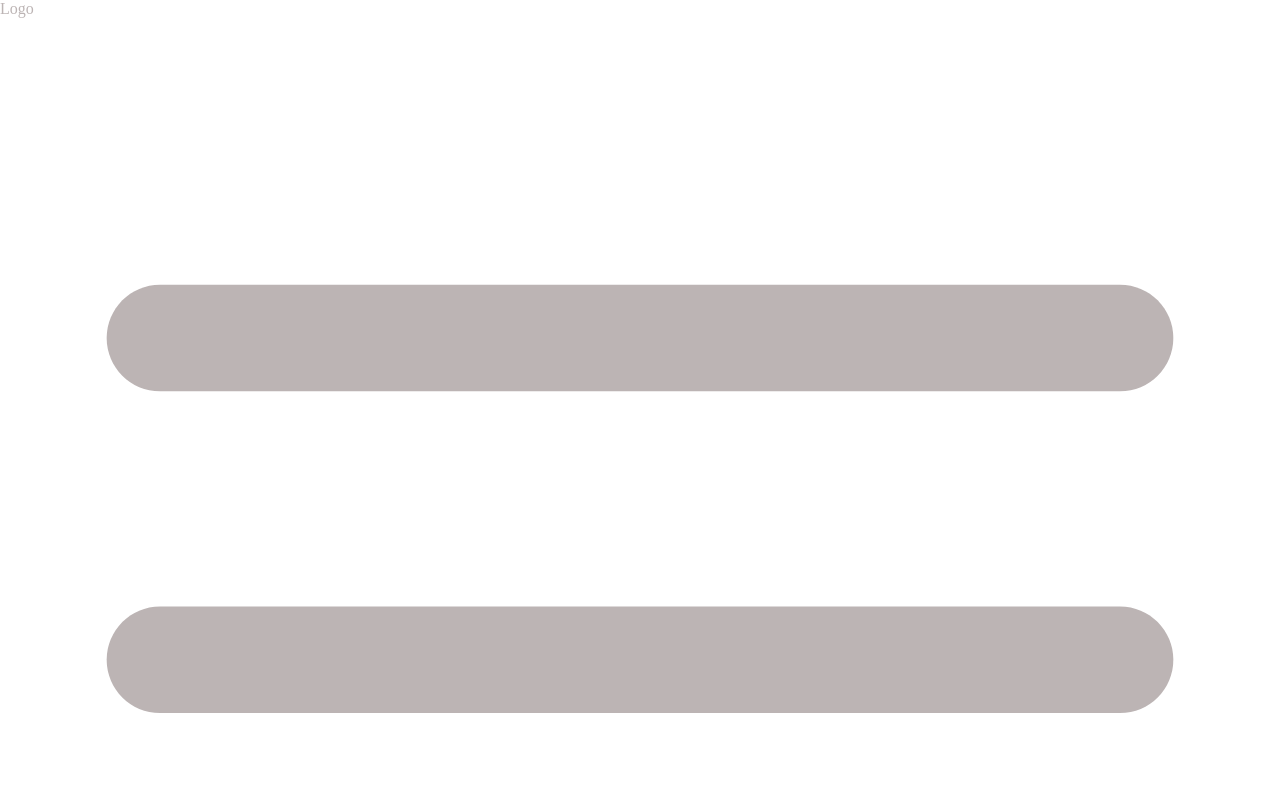
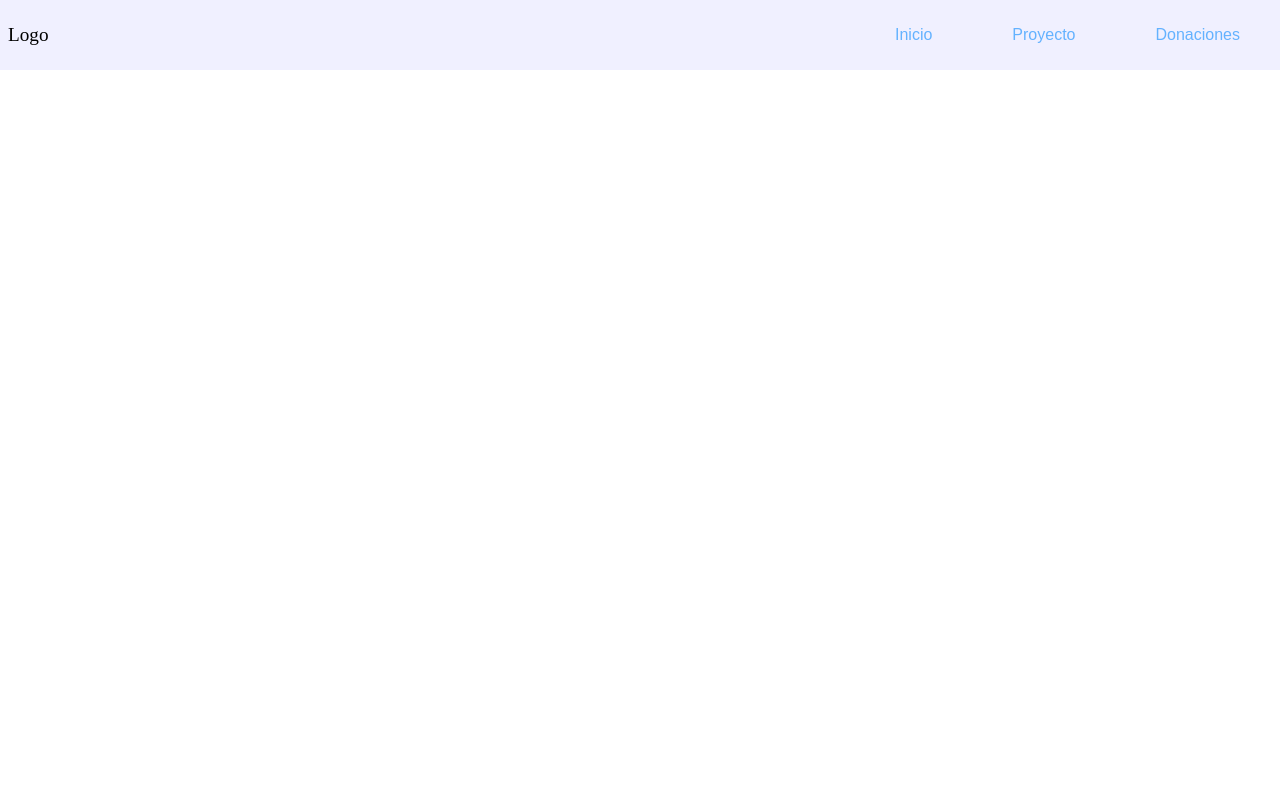
Before and after one commit to pdromoreno7/church-plaza-donaciones, a React (Create React App) app: page / in a window 1280 px wide. Shown: the top 800 px of the page. Built offline with nearby package versions, Linux system fonts and the light colour scheme.

Commit message:
Añadimos estilos al Navbar para desktop

```diff
--- a/src/components/Navbar.jsx
+++ b/src/components/Navbar.jsx
@@ -1,9 +1,53 @@
 import React from "react";
 import styled from "styled-components";
-import { CgMenu } from "react-icons/cg";
+// import { CgMenu } from "react-icons/cg";
 
 const NavMenuStyles = styled.nav`
-  color: var(--gray-1);
+  width: 100%;
+  height: 70px;
+  background-color: #f0f0ff;
+  .wrapper {
+    width: 100%;
+    max-width: 1300px;
+    height: 100%;
+    display: flex;
+    flex-wrap: wrap;
+    justify-content: space-between;
+    margin: auto;
+  }
+  .nav__logo {
+    margin-left: 0.5rem;
+    display: flex;
+    align-items: center;
+    font-size: 1.2rem;
+  }
+  .nav__menu {
+    height: 100%;
+    display: flex;
+    justify-content: space-between;
+    list-style: none;
+    .nav__item {
+      height: 100%;
+      .nav__link {
+        display: flex;
+        justify-content: center;
+        align-items: center;
+        height: 100%;
+        padding: 0.5rem 2.5rem;
+        color: #64b2ff;
+        font-family: sans-serif;
+        font-size: 1rem;
+        font-weight: 300;
+        cursor: pointer;
+        transition: 0.5s all ease;
+        &:hover {
+          color: #fff;
+          background-color: #e0792a;
+          transition: 0.5s all ease;
+        }
+      }
+    }
+  }
 `;
 
 export default function Navbar() {
@@ -12,9 +56,9 @@ export default function Navbar() {
       <div className="wrapper">
         <div className="nav__logo">Logo</div>
 
-        <div className="nav__icon-menu">
+        {/* <div className="nav__icon-menu">
           <CgMenu />
-        </div>
+        </div> */}
 
         <ul className="nav__menu">
           <li className="nav__item">
```
